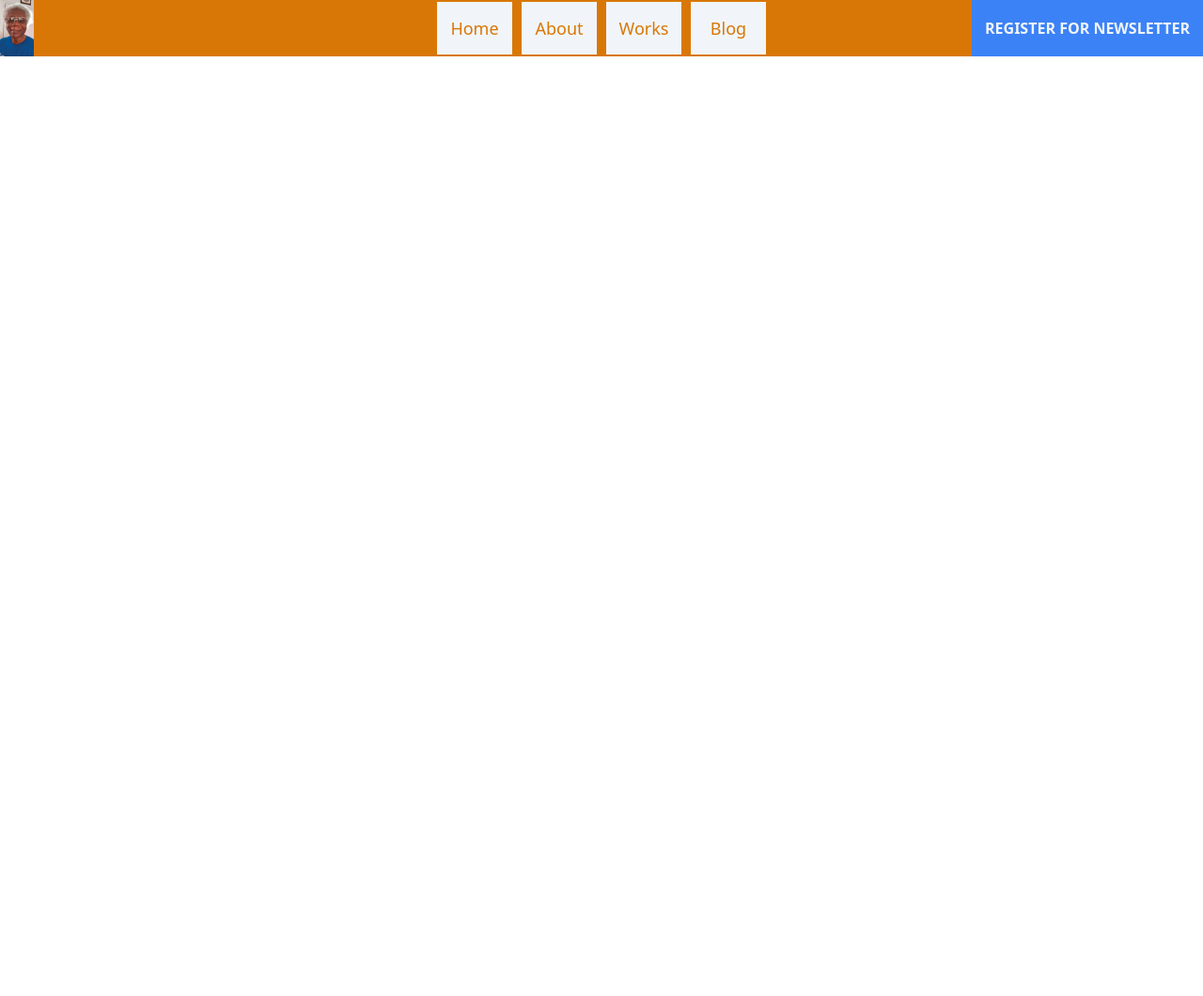
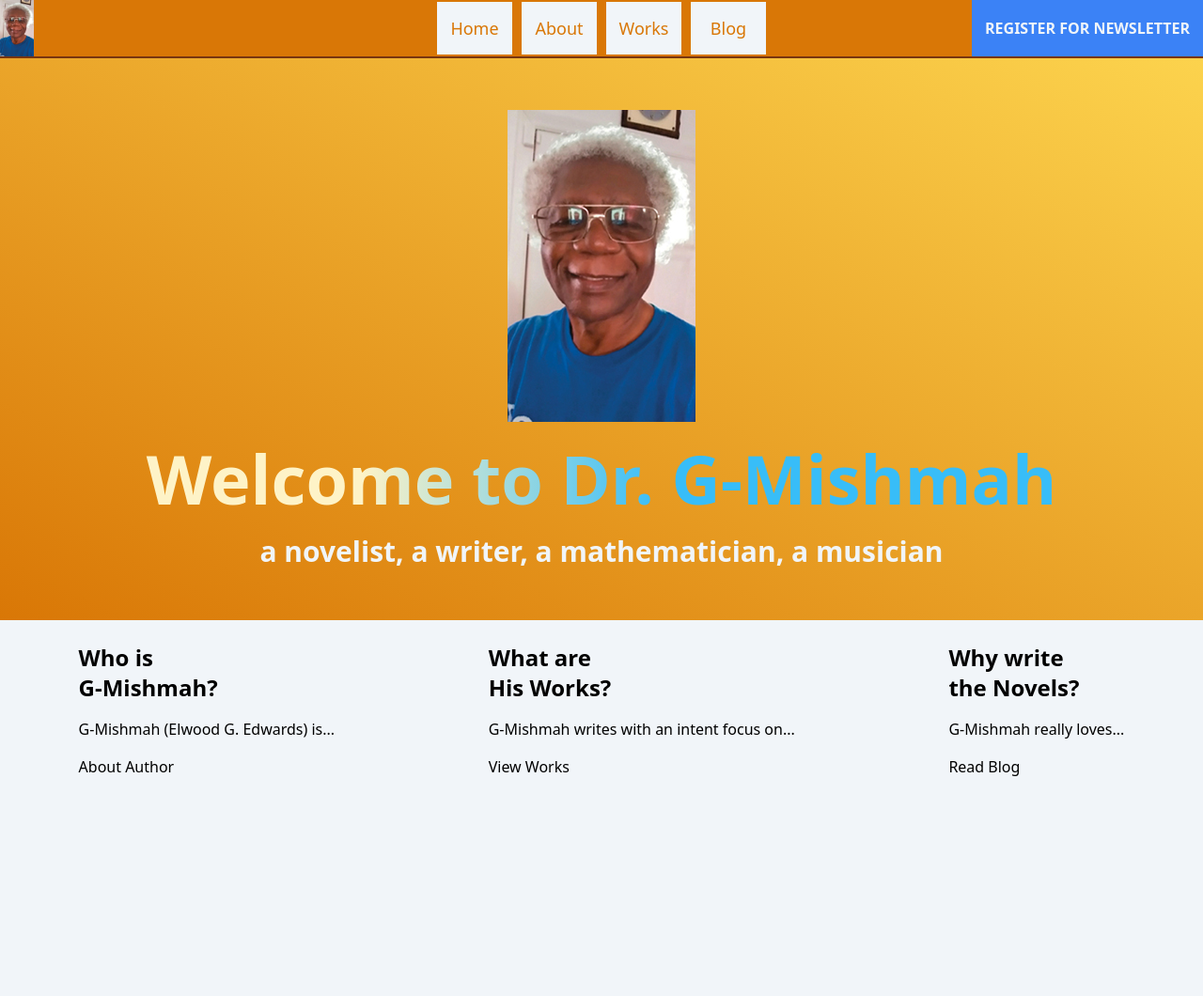
Before and after one commit to Proposterious/mishmah, an Astro site in the folder bin/: page / in a window 1280 px wide. Shown: the whole page at 94% size. Before the commit the page ends 800 px from the top, so only its background shows below. Built offline with nearby package versions, Linux system fonts and the light colour scheme; Astro itself is replaced by a stand-in of ours.

Commit message:
Update page with `<section />`, `<card />` elements

```diff
--- a/bin/src/pages/index.astro
+++ b/bin/src/pages/index.astro
@@ -1,37 +1,71 @@
 ---
 import Layout from '../layouts/Layout.astro';
 import Card from '../components/Card.astro';
+import { Image } from 'astro:assets';
 ---
 
 <Layout title="Dr. G-Mishmah">
-	<main>
-		<h1>Welcome to <span class="text-gradient">Astro</span></h1>
-		<p class="">
-		</p>
-		<ul role="list" class="link-card-grid">
+	<main class="h-screen bg-slate-100">
+		<section id="intro" class="h-3/4 bg-gradient-to-tr from-amber-600 to-amber-300 flex flex-col text-center justify-center space-y-6 border-t-2 border-t-amber-900">
+			{/*TODO: Replace Image with Better One */}
+			<Image src="/author/author_multicolored_dreams.jpg"
+			width={200} height={20} alt="Author Smiling" class="mx-auto" />
 
-		</ul>
+			<h1 class="text-7xl font-bold bg-gradient-to-l bg-clip-text text-transparent from-20% via-sky-400 from-sky-400 to-70% to-amber-100">
+				Welcome to Dr. G-Mishmah
+			</h1>
+			<h2 class="text-3xl text-slate-100 font-semibold">
+				a novelist, a writer, a mathematician, a musician
+			</h2>
+		</section>
+
+		<section id="points" class="w-full h-1/2 bg-slate-100 flex flex-row justify-evenly py-6">
+			<card class="flex flex-col px-20 space-y-4">
+				<h1 class="text-2xl font-semibold">
+					Who is <br/>G-Mishmah?
+				</h1>
+				<p>
+					G-Mishmah (Elwood G. Edwards) is...
+				</p>
+				<a href="/about" class="">
+					About Author
+				</a>
+			</card>
+
+			<card class="flex flex-col px-20 space-y-4">
+				<h1 class="text-2xl font-semibold">
+					What are <br/>His Works?
+				</h1>
+				<p>
+					G-Mishmah writes with an intent focus on...
+				</p>
+				<a href="/works" class="">
+					View Works
+				</a>
+			</card>
+
+			<card class="flex flex-col px-20 space-y-4">
+				<h1 class="text-2xl font-semibold">
+					Why write<br/>the Novels?
+				</h1>
+				<p>
+					G-Mishmah really loves...
+				</p>
+				<a href="/blog" class="">
+					Read Blog
+				</a>
+			</card>
+
+
+		</section>
+
+		<section id="content" class="flex flex-row">
+			{/* Header #1 - Works
+					Edit components/Card.astro with MambaUI
+					and give attr for title= and src= */}
+			{/* Header #2 - Blog
+				Edit components/Card.astro with MambaUI
+				and give attr for title= and src= */}
+		</section>
 	</main>
 </Layout>
-
-
-
-<style is:global>
-	input, :-ms-input-placeholder, ::-webkit-input-placeholder {
-		all: unset;
-	}
-
-</style>
-
-<style>
-	main {
-		margin: auto;
-		padding: 1rem;
-		width: 800px;
-		max-width: calc(100% - 2rem);
-		color: white;
-		font-size: 20px;
-		line-height: 1.6;
-	}
-
-</style>
```
